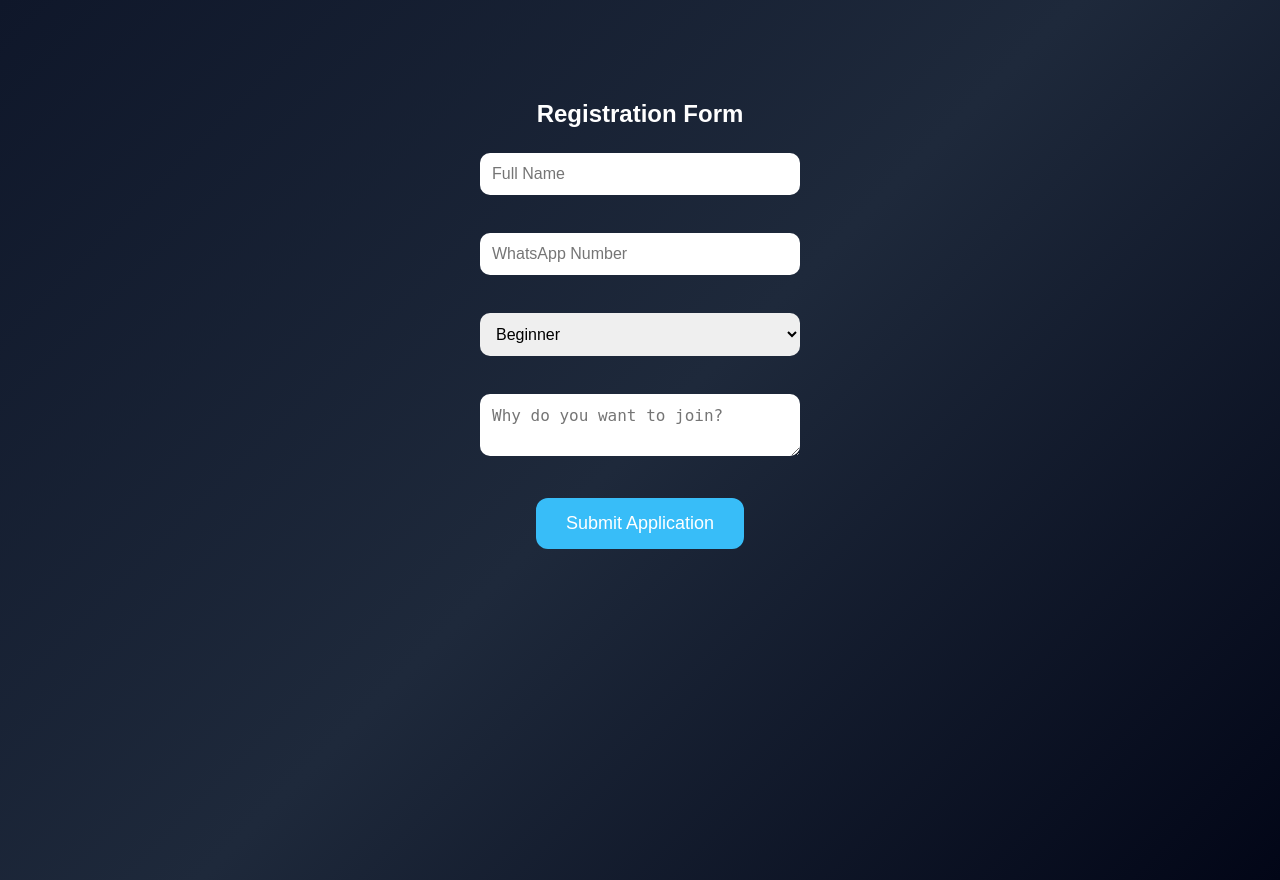
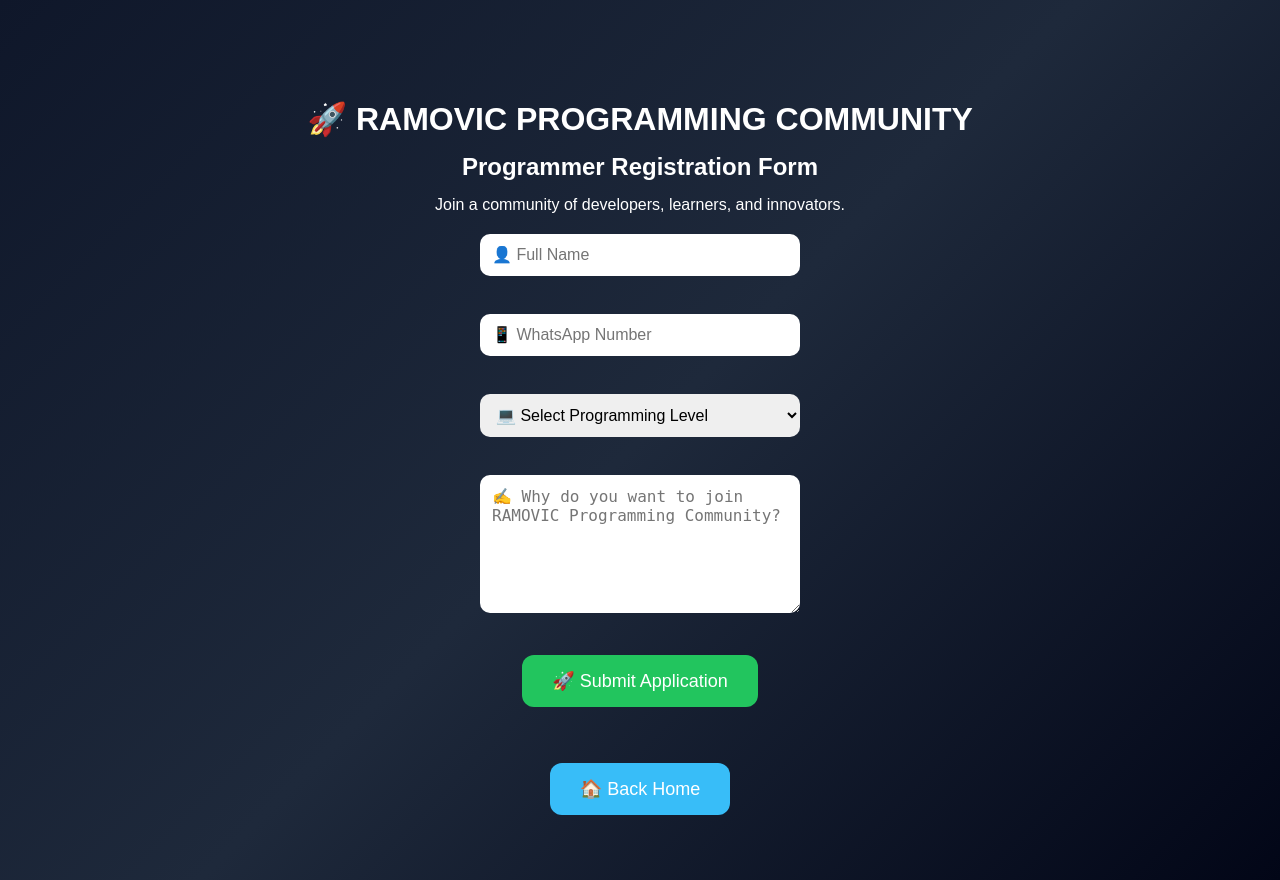
Before and after one commit to RAMOVIC239/Ramovic-community, a Flask app: page /register in a window 1280 px wide. Run offline with Flask 3, Linux system fonts and the light colour scheme.

Commit message:
Update register.html

```diff
--- a/templates/register.html
+++ b/templates/register.html
@@ -1,8 +1,10 @@
 <!DOCTYPE html>
+
 <html>
 <head>
 <meta charset="UTF-8">
-<title>Register</title>
+<meta name="viewport" content="width=device-width, initial-scale=1.0">
+<title>RAMOVIC COMMUNITY - Registration</title>
 <link rel="stylesheet" href="/static/style.css">
 </head>
 
@@ -10,25 +12,67 @@
 
 <div class="container">
 
-<h2>Registration Form</h2>
+<h1>🚀 RAMOVIC PROGRAMMING COMMUNITY</h1>
+
+<h2>Programmer Registration Form</h2>
+
+<p>
+Join a community of developers, learners, and innovators.
+</p>
 
 <form method="POST" action="/submit">
 
-<input name="name" placeholder="Full Name" required><br><br>
+<input
+type="text"
+name="name"
+placeholder="👤 Full Name"
+required>
 
-<input name="phone" placeholder="WhatsApp Number" required><br><br>
+<br><br>
 
-<select name="level">
+<input
+type="text"
+name="phone"
+placeholder="📱 WhatsApp Number"
+required>
+
+<br><br>
+
+<select name="level" required>
+
+<option value="">💻 Select Programming Level</option>
+
 <option>Beginner</option>
+
 <option>Intermediate</option>
+
 <option>Advanced</option>
-</select><br><br>
 
-<textarea name="reason" placeholder="Why do you want to join?" required></textarea><br><br>
+</select>
 
-<button type="submit">Submit Application</button>
+<br><br>
+
+<textarea
+name="reason"
+rows="6"
+placeholder="✍️ Why do you want to join RAMOVIC Programming Community?"
+required></textarea>
+
+<br><br>
+
+<button type="submit" class="join-btn">
+🚀 Submit Application
+</button>
 
 </form>
+
+<br><br>
+
+<a href="/">
+<button>
+🏠 Back Home
+</button>
+</a>
 
 </div>
 
```
